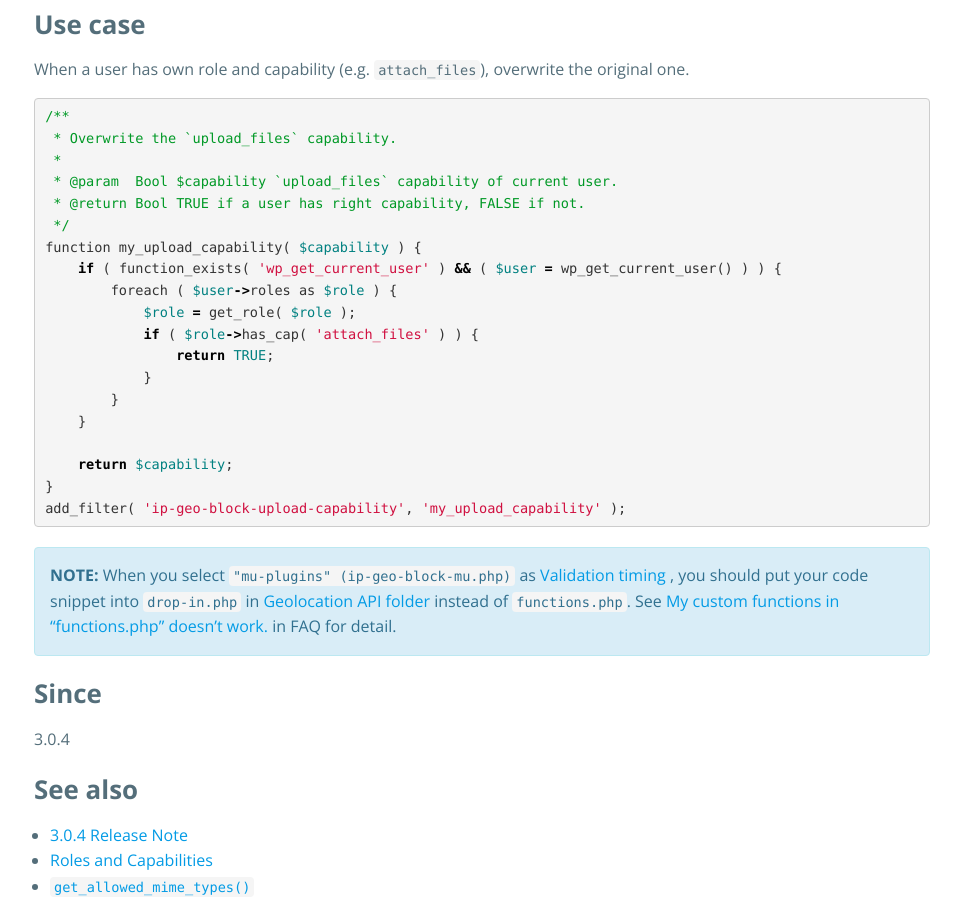
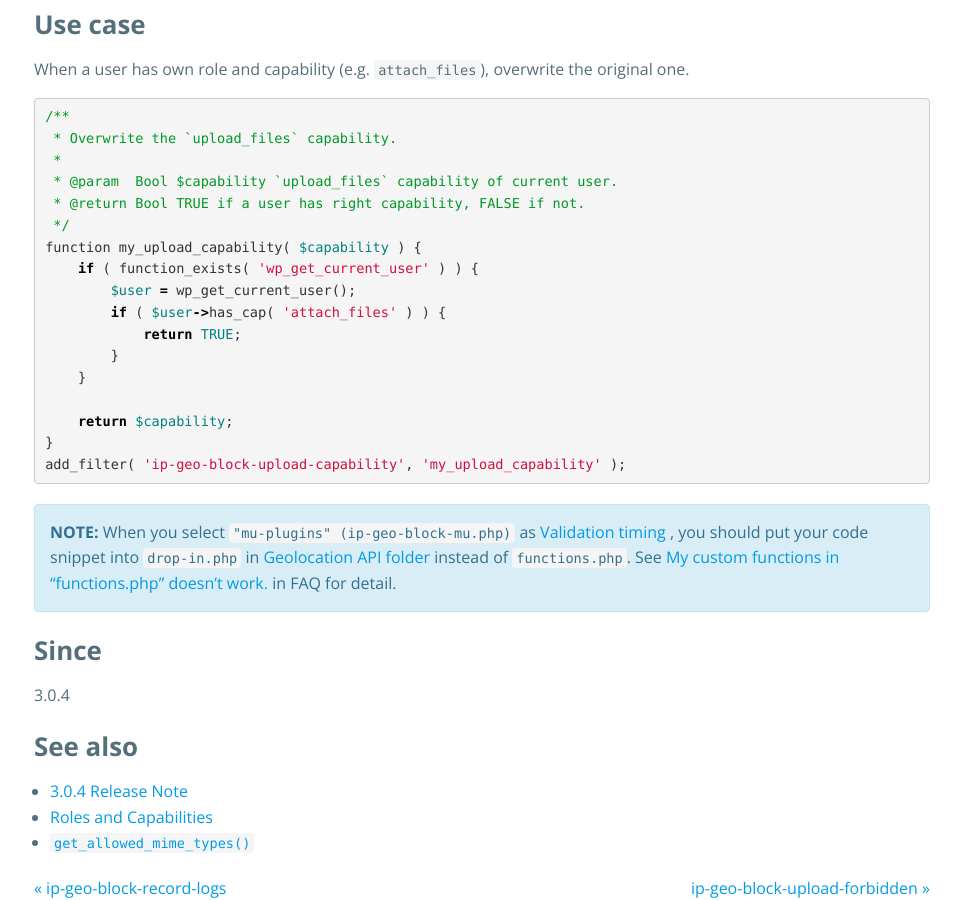
Before and after one commit to tokkonopapa/WordPress-IP-Geo-Block, a Jekyll site: the page built from _codex/99. Filter hooks/ip-geo-block-upload-capability.md, in a window 1280 px wide and 900 px high, scrolled down 556 px. Shown: the whole window, without its empty margins (158-1119 px from the left). Built offline with Jekyll 4.4.1, drawn with Linux system fonts in a browser that asks for light colours; some web fonts are replaced.

Commit message:
Simplify the code snippet.

```diff
--- a/_codex/99. Filter hooks/ip-geo-block-upload-capability.md
+++ b/_codex/99. Filter hooks/ip-geo-block-upload-capability.md
@@ -39,12 +39,10 @@ original one.
  * @return Bool TRUE if a user has right capability, FALSE if not.
  */
 function my_upload_capability( $capability ) {
-    if ( function_exists( 'wp_get_current_user' ) && ( $user = wp_get_current_user() ) ) {
-        foreach ( $user->roles as $role ) {
-            $role = get_role( $role );
-            if ( $role->has_cap( 'attach_files' ) ) {
-                return TRUE;
-            }
+    if ( function_exists( 'wp_get_current_user' ) ) {
+        $user = wp_get_current_user();
+        if ( $user->has_cap( 'attach_files' ) ) {
+            return TRUE;
         }
     }
 
```
